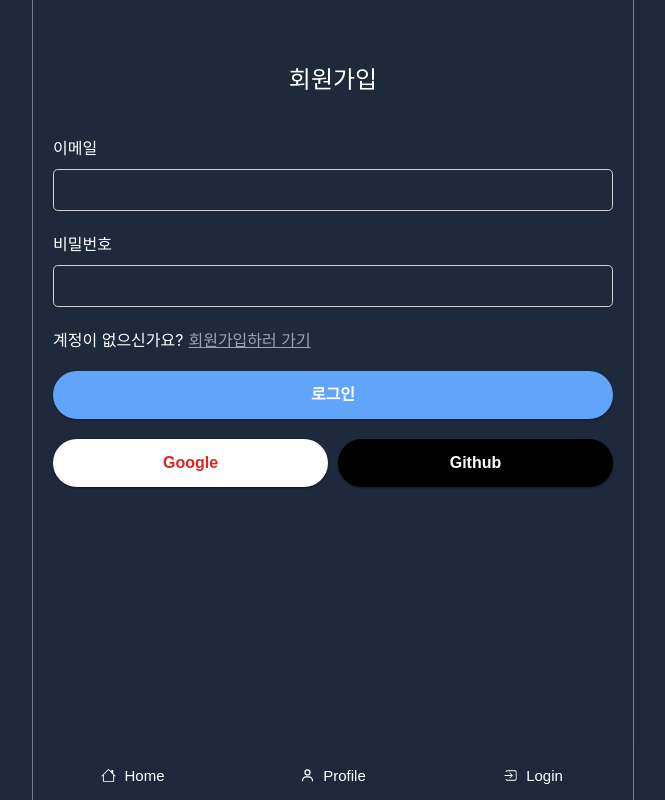
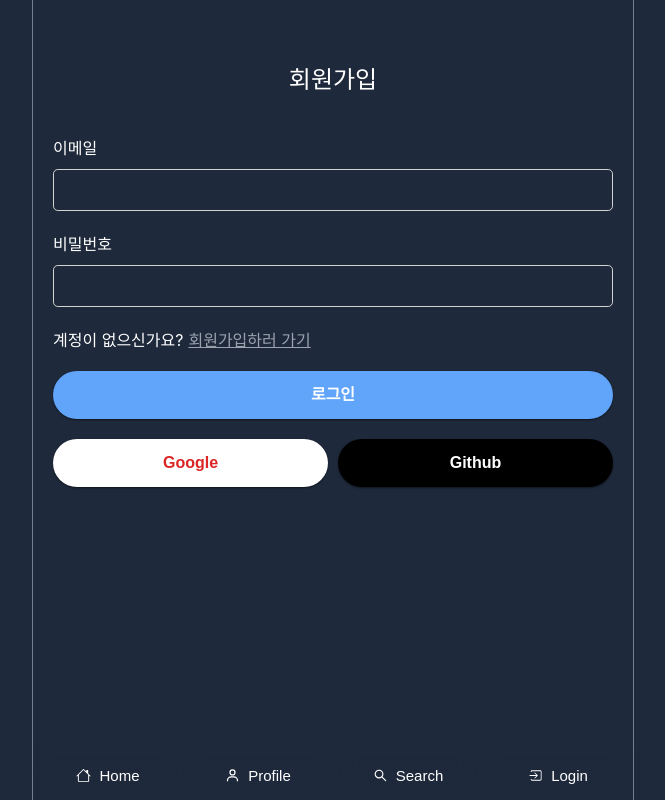
Before and after one commit to SeungGukYoo/ISNS, a React (Create React App) app: page /signin in a window 1280 px wide. Shown: the whole page, without its empty margins (307-972 px from the left). Built offline with nearby package versions, Linux system fonts and the light colour scheme; no server answers; the database is empty.

Commit message:
style: 검색버튼 추가 및 스타일링

```diff
--- a/src/components/Navigation.tsx
+++ b/src/components/Navigation.tsx
@@ -1,4 +1,5 @@
 import { useAuthContext } from 'hooks/useContextUtil';
+import { AiOutlineSearch } from 'react-icons/ai';
 import { BiUser } from 'react-icons/bi';
 import { BsHouse } from 'react-icons/bs';
 import { IoIosLogIn, IoIosLogOut } from 'react-icons/io';
@@ -30,6 +31,10 @@ export default function Navigation() {
         <button type="button" onClick={() => navigate('/profile')}>
           <BiUser className="navigation__icon" /> Profile
         </button>
+        <button type="button" onClick={() => navigate('/search')}>
+          <AiOutlineSearch className="navigation__icon" /> Search
+        </button>
+
         {user ? (
           <button type="button" onClick={onLogout}>
             <IoIosLogOut className="navigation__icon" />
--- a/src/index.scss
+++ b/src/index.scss
@@ -60,7 +60,7 @@ a {
   &__grid {
     display: grid;
     background-color: transparent;
-    grid-template-columns: repeat(3, minmax(0, 1fr));
+    grid-template-columns: repeat(4, minmax(0, 1fr));
 
     button {
       border: none;
@@ -155,6 +155,7 @@ a {
     padding: 2px 8px;
     margin-right: 6px;
     border-radius: 10px;
+    z-index: 200;
     cursor: pointer;
     &:focus,
     &:hover {
```
